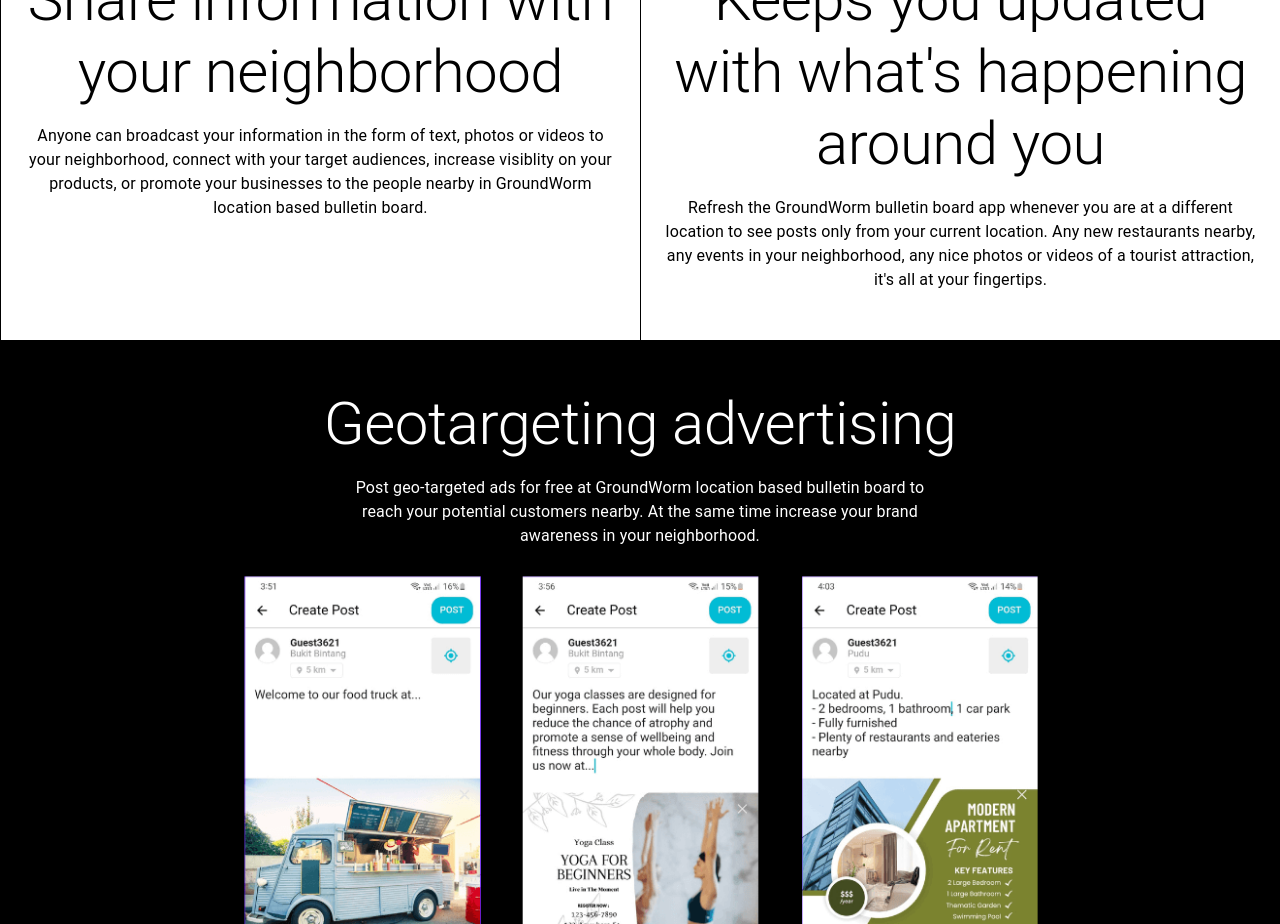
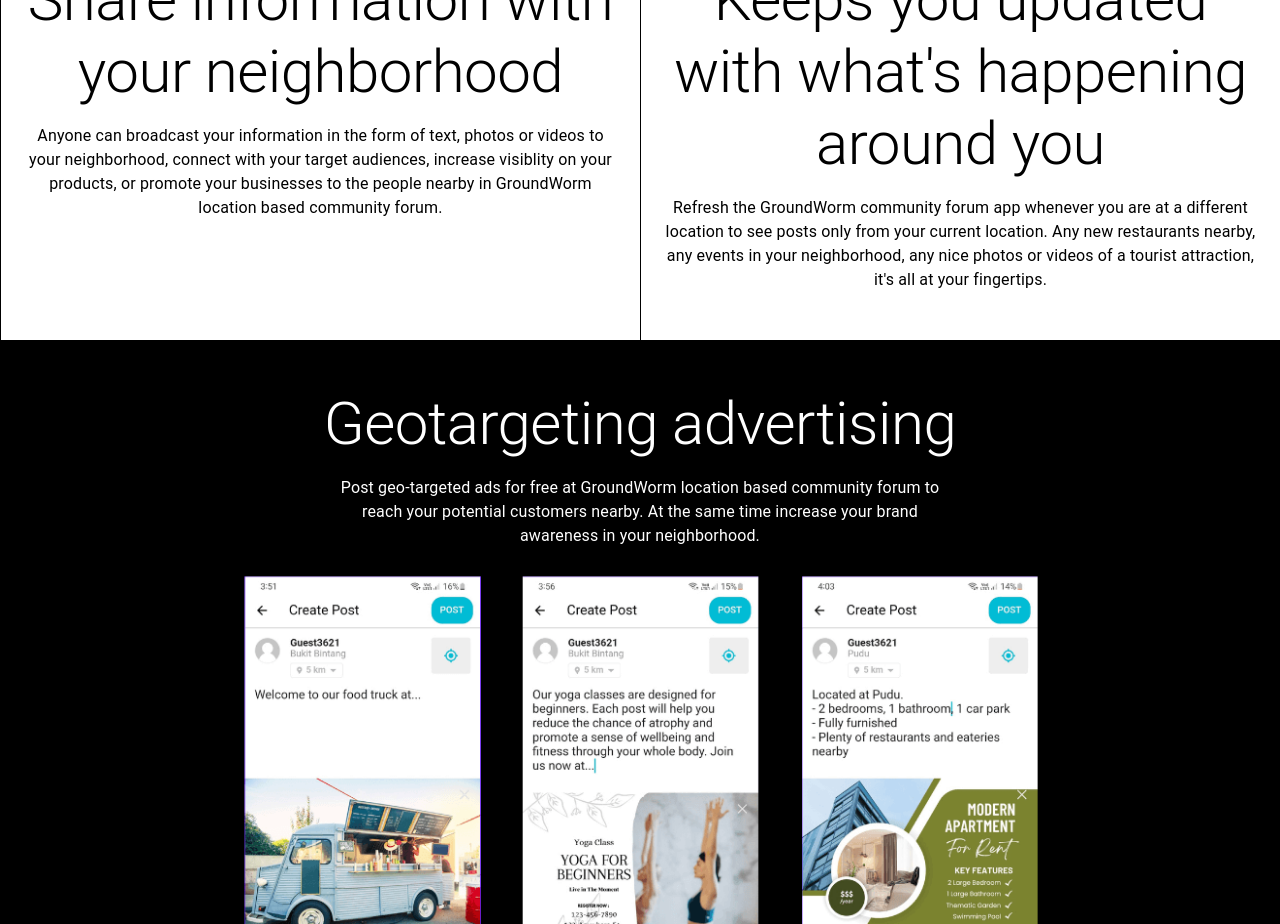
Before and after one commit to koosoftware/groundworm-landing-page, a Next.js app: page /about/ in a window 1280 px wide. Shown: the part 1580-2504 px from the top of the page. Built offline with nearby package versions, Linux system fonts and the light colour scheme.

Commit message:
seo adjust

```diff
--- a/pages/index.tsx
+++ b/pages/index.tsx
@@ -112,19 +112,19 @@
         }
       `}</style>
       <Head>
-        <title>What is GroundWorm? A Location Based Bulletin Board App</title>
+        <title>What is GroundWorm? A Location Based Community Forum App</title>
         <meta
           name="description"
-          content="A community social platform that keeps you updated with what's happening around you. Create geo targeted post to broadcast your info to your neighborhood."
+          content="Location based community forum platform that keeps you updated with what's happening around you. Create geo targeted post to broadcast your info to your neighborhood."
         />
 
         <meta
           property="og:title"
-          content="What is GroundWorm? A Location Based Bulletin Board App"
+          content="What is GroundWorm? A Location Based Community Forum App"
         />
         <meta
           property="og:description"
-          content="A community social platform that keeps you updated with what's happening around you. Create geo targeted post to broadcast your info to your neighborhood."
+          content="Location based community forum platform that keeps you updated with what's happening around you. Create geo targeted post to broadcast your info to your neighborhood."
         />
         <meta property="og:type" content="website" />
         <meta
@@ -135,11 +135,11 @@
         <meta property="fb:app_id" content="725813565065709" />
         <meta
           name="twitter:title"
-          content="What is GroundWorm? A Location Based Bulletin Board App"
+          content="What is GroundWorm? A Location Based Community Forum App"
         />
         <meta
           name="twitter:description"
-          content="A community social platform that keeps you updated with what's happening around you. Create geo targeted post to broadcast your info to your neighborhood."
+          content="Location based community forum platform that keeps you updated with what's happening around you. Create geo targeted post to broadcast your info to your neighborhood."
         />
         <meta
           name="twitter:image"
@@ -301,7 +301,7 @@
                   photos or videos to your neighborhood, connect with your
                   target audiences, increase visiblity on your products, or
                   promote your businesses to the people nearby in GroundWorm
-                  location based bulletin board.
+                  location based community forum.
                 </Typography>
               </Box>
             </Grid>
@@ -325,7 +325,7 @@
               <Box display={"flex"} justifyContent={"center"} pt={2}>
                 <Typography maxWidth={600} textAlign="center">
                   {
-                    "Refresh the GroundWorm bulletin board app whenever you are at a different location to see posts only from your current location. Any new restaurants nearby, any events in your neighborhood, any nice photos or videos of a tourist attraction, it's all at your fingertips."
+                    "Refresh the GroundWorm community forum app whenever you are at a different location to see posts only from your current location. Any new restaurants nearby, any events in your neighborhood, any nice photos or videos of a tourist attraction, it's all at your fingertips."
                   }
                 </Typography>
               </Box>
@@ -352,14 +352,14 @@
           <Box display={"flex"} justifyContent={"center"} pt={2}>
             <Typography maxWidth={600} textAlign="center">
               Post geo-targeted ads for free at GroundWorm location based
-              bulletin board to reach your potential customers nearby. At the
+              community forum to reach your potential customers nearby. At the
               same time increase your brand awareness in your neighborhood.
             </Typography>
           </Box>
           <Box textAlign={"center"}>
             <Image
               src="/about/geotargeted-ads.png"
-              alt="Post geotargeted ads at GroundWorm bulletin board"
+              alt="Post geotargeted ads at GroundWorm community forum"
               width="897px"
               height="588px"
             />
```
